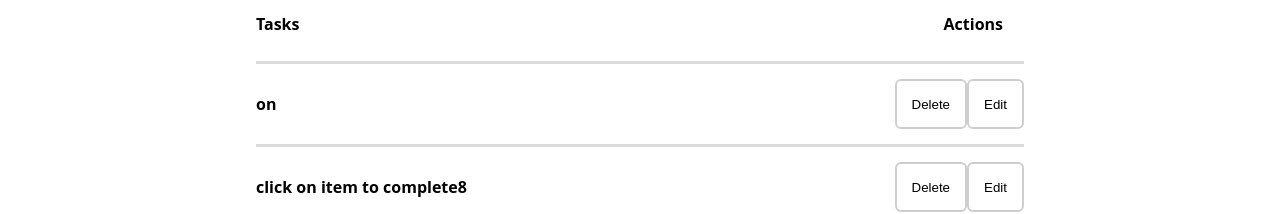
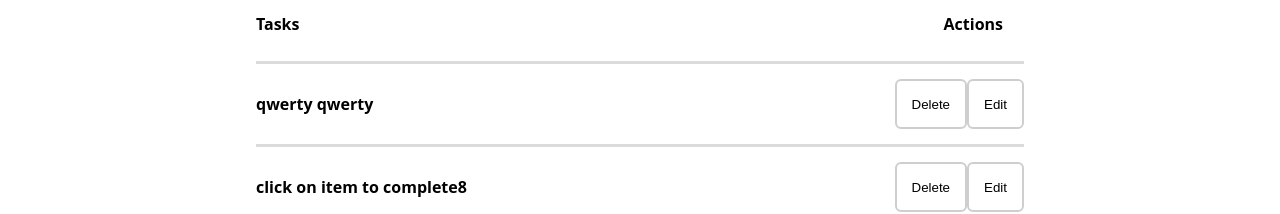
Before and after one commit to tetianastyt/todo, a React (Create React App) app: page / in a window 1280 px wide. Shown: the part 265-479 px from the top of the page. Built offline with nearby package versions, Linux system fonts and the light colour scheme; data requests are answered from the project's data file.

Commit message:
fix edit todo item

```diff
--- a/package.json
+++ b/package.json
@@ -18,7 +18,8 @@
     "start": "react-scripts start",
     "build": "react-scripts build",
     "test": "react-scripts test",
-    "eject": "react-scripts eject"
+    "eject": "react-scripts eject",
+    "server": "json-server ./server/db.json -p 3004 --watch"
   },
   "eslintConfig": {
     "extends": "react-app"
--- a/server/db.json
+++ b/server/db.json
@@ -33,7 +33,7 @@
       "task": "click on item to complete8"
     },
     {
-      "task": "on",
+      "task": "qwerty qwerty",
       "id": 9
     }
   ]
--- a/src/Components/Main/TodoList/TodoListItem/FormForEditing/FormForEditing.js
+++ b/src/Components/Main/TodoList/TodoListItem/FormForEditing/FormForEditing.js
@@ -1,26 +1,25 @@
 import React, { useCallback, useState, } from 'react';
-import Api from '../../../../../engine/services/index';
+import Api from '../../../../../engine/services';
 import './FormForEditing.css'
 
 function FormForEditing(props) {
-    const task = props.task;
-    //const id = props.id;
-    const {setData, setBeingEdited} = props;
+    const {
+      setData,
+      setBeingEdited,
+      task,
+      id,
+    } = props;
+
     const [inputVal, setInputVal] = useState(task);
-    //const setBeingEdited = props.setBeingEdited;
 
     const onSubmitHandler_ed = useCallback((ev) => {
         ev.preventDefault();
-        if (ev.target[0].value.trim()) {
-            const editedTask = ev.target[0].value;
-            console.log(editedTask);
-            console.log(props.id);
-            Api.editData(props.id, editedTask)
-                .then(() => Api.getData()
-                    .then(res => setData(res.data))
-                    .finally(() => setBeingEdited(false)));
-        }
-    }, [])
+
+        Api.editData(id, inputVal)
+            .then(() => Api.getData()
+            .then(res => setData(res.data))
+            .finally(() => setBeingEdited(false)));
+    }, [inputVal, id, setBeingEdited, setData]);
 
     const handleInputChanges = useCallback((ev) => {
         const value = ev.target.value;
@@ -29,7 +28,7 @@ function FormForEditing(props) {
 
     return (
         <form className="todoListItem" onSubmit={onSubmitHandler_ed}>
-            <input type="checkbox"/>
+            <input type="checkbox" />
             <input
                 className="styledInput_edit"
                 type="text"
```
Also changed, not shown: 1 other file (tests, documents, lock files or other folders).
